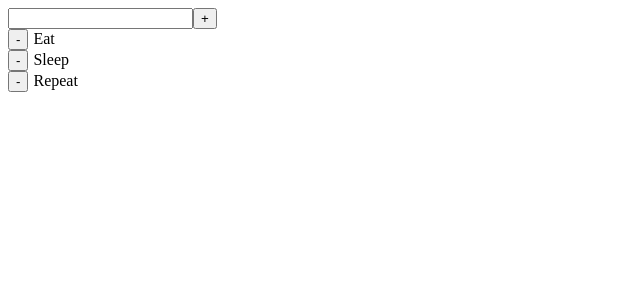
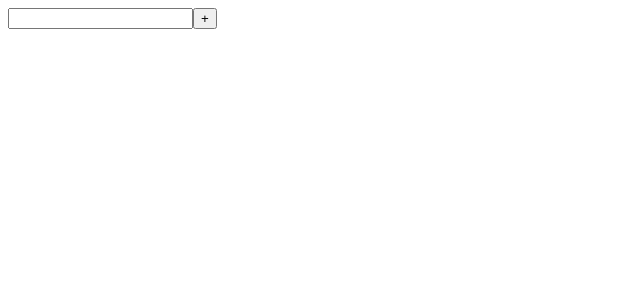
Before and after one commit to razlifshitz/react-presentation, a React (Create React App) app: page / in a window 1280 px wide. Shown: the top 300 px of the page, without its empty margins (0-640 px from the left). Built offline with nearby package versions, Linux system fonts and the light colour scheme.

Commit message:
without life cycle fns

```diff
--- a/src/Todo.js
+++ b/src/Todo.js
@@ -3,21 +3,6 @@ import React from "react";
 let id = 0;
 class Todo extends React.Component {
   state = { list: [], newTodo: "" };
-
-  componentDidMount() {
-    this.setState({
-      ...this.state,
-      list: [
-        { id: -1, text: "Eat" },
-        { id: -2, text: "Sleep" },
-        { id: -3, text: "Repeat" },
-      ],
-    });
-  }
-
-  componentDidUpdate(prevProps, prevState, snapshot) {}
-
-  componentWillUnmount() {}
 
   add = (text) => {
     this.setState({
```
